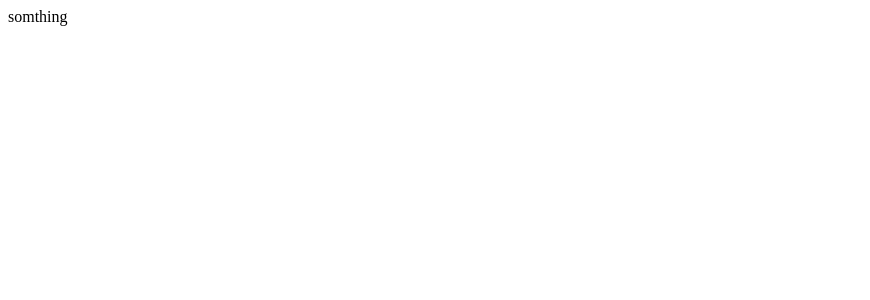
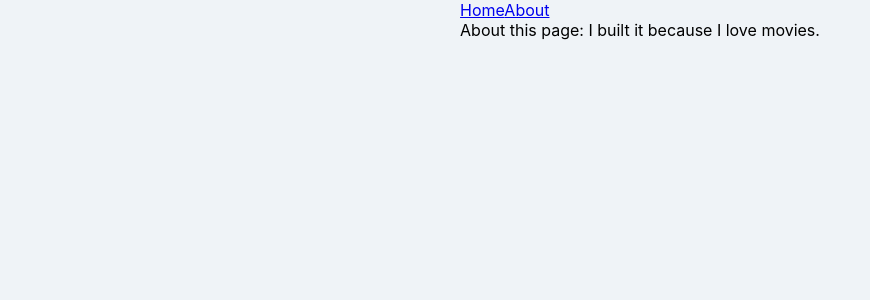
Before and after one commit to sururuu/movie_app_2020, a React (Create React App) app: page /#/about in a window 1280 px wide. Shown: the top 300 px of the page, without its empty margins (0-870 px from the left). Built offline with nearby package versions, Linux system fonts and the light colour scheme.

Commit message:
navigation

```diff
--- a/src/App.js
+++ b/src/App.js
@@ -1,8 +1,16 @@
 import React from "react";
 import axios from "axios";
+import { HashRouter, Route } from "react-router-dom";
+import About from "./routes/About";
+import Home from "./routes/Home";
+import Navigation from "./components/Navigations";
 
 function App() {
-  return <span>somthing</span>
+  return <HashRouter>
+    <Navigation />
+    <Route path="/" exact={true} component={Home} />
+    <Route path="/about" component={About} />
+  </HashRouter>
 }
 
 export default App;
--- /dev/null
+++ b/src/components/Navigations.js
@@ -0,0 +1,10 @@
+import React from "react";
+import { Link } from "react-router-dom";
+function Navigation() {
+  return <div>
+    <Link to="/">Home</Link>
+    <Link to="/about">About</Link>
+  </div>
+}
+
+export default Navigation;
--- a/src/routes/About.js
+++ b/src/routes/About.js
@@ -0,0 +1,7 @@
+import React from "react";
+
+function About() {
+  return <span>About this page: I built it because I love movies.</span>;
+}
+
+export default About;
--- a/src/routes/Home.js
+++ b/src/routes/Home.js
@@ -49,4 +49,4 @@
   }
 }
 
-export default App;
+export default Home;
```
Also changed, not shown: src/components/Navigations.css (added).
